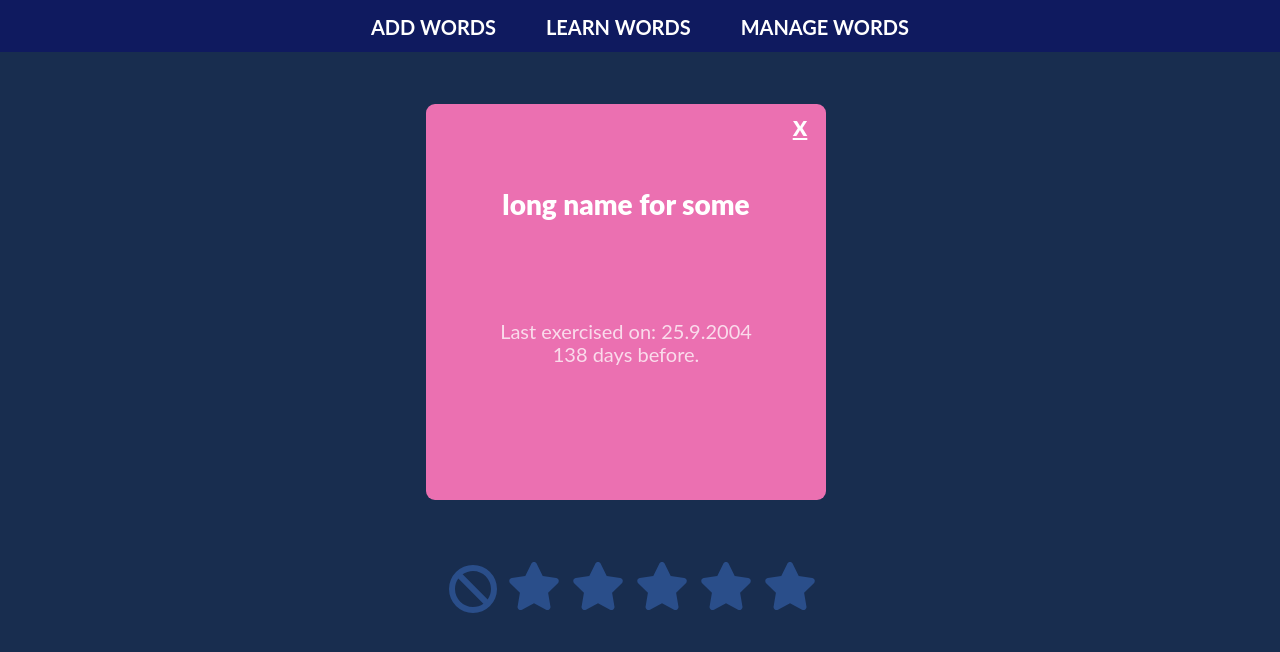
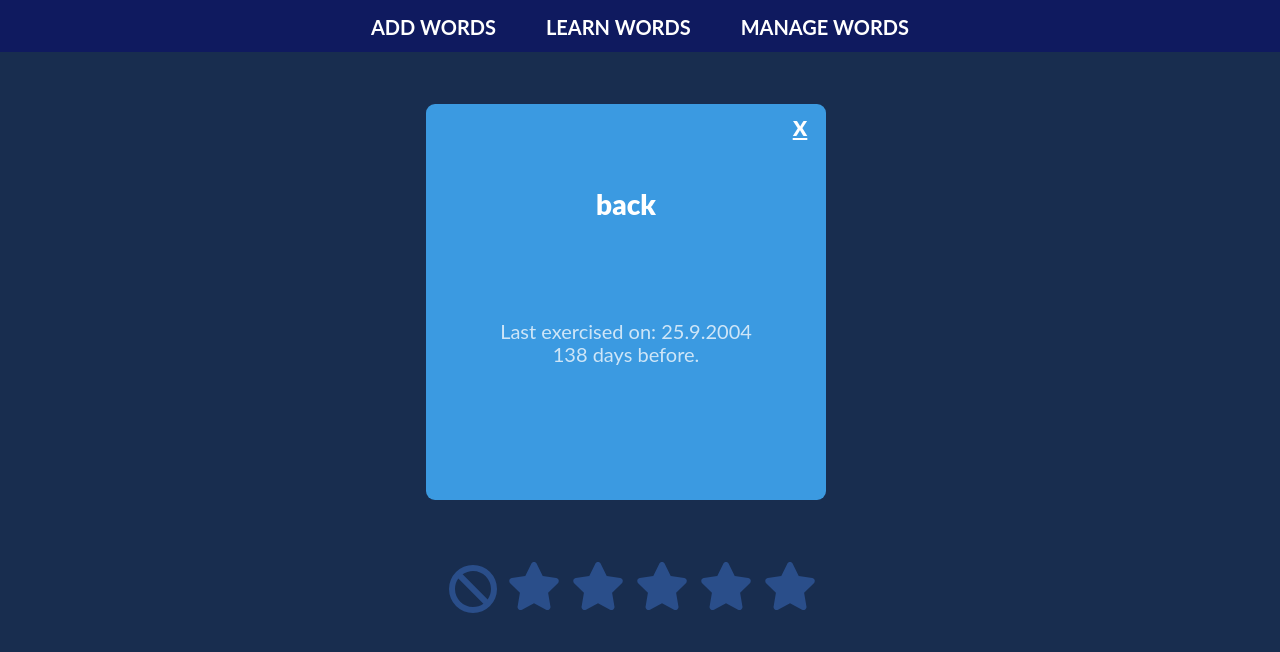
Before and after one commit to iprefermen2/languages-app, a Vue app: page / in a window 1280 px wide. Shown: the top 652 px of the page. Built offline with nearby package versions, Linux system fonts and the light colour scheme.

Commit message:
you can now flip the card and other shenanigans

```diff
--- a/src/App.vue
+++ b/src/App.vue
@@ -1,6 +1,6 @@
 <template>
     <NavigationMenu></NavigationMenu>
-    <WordCard name="long name for some"></WordCard>
+    <WordCard></WordCard>
     <RatingMenu></RatingMenu>
 </template>
 
--- a/src/assets/main.css
+++ b/src/assets/main.css
@@ -86,11 +86,7 @@ ul {
   top: 12px;
 }
 
-.dude:nth-child(5n+1) article { background: #3b9ae1; }
-.dude:nth-child(5n+4) article { background: #f6be00; }
-.dude:nth-child(5n+3) article { background: #e64134; }
-.dude:nth-child(5n+2) article { background: #eb70b1; }
-.dude:nth-child(5n+5) article { background: #0f1a5f; }
+.dude article { background: #3b9ae1; }
 
 .main-nav {
     background-color: #0f1a5f; /* Slightly darker than body's background for distinction */
--- /dev/null
+++ b/src/components/CardBack.vue
@@ -0,0 +1,21 @@
+<template>
+    <div class="dude">
+      <article class="">
+       <strong>back</strong>
+       <span>Last exercised on: 25.9.2004<br>
+              138 days before.</span>
+      </article>
+      <a href="#" class="ctrl">x</a>
+    </div>
+</template>
+
+<script lang="ts">
+export default{
+    name: 'CardBack',
+
+}
+</script>
+
+<style scoped lang="ts">
+
+</style>
--- /dev/null
+++ b/src/components/CardFront.vue
@@ -0,0 +1,21 @@
+<template>
+    <div class="dude">
+      <article>
+       <strong>front</strong>
+       <span>Last exercised on: 25.9.2004<br>
+              138 days before.</span>
+      </article>
+      <a href="#" class="ctrl">x</a>
+    </div>
+</template>
+
+<script lang="ts">
+export default{
+    name: 'CardFront',
+
+}
+</script>
+
+<style scoped lang="ts">
+
+</style>
--- a/src/components/WordCard.vue
+++ b/src/components/WordCard.vue
@@ -1,30 +1,37 @@
-
-
 <template>
-    <div class="dude">
-      <article class="">
-       <strong>{{displayword}}</strong>
-       <span>Last exercised on: 25.9.2004<br>
-              138 days before.</span>
-      </article>
-      <a href="#" class="ctrl">x</a>
-    </div>
+    <div @click="toggleCard">
+    <transition name="flip">
+        <component  :is="cardSide" />
+    </transition>
+  </div>
 </template>
 
 <script lang="ts">
+import CardFront from './CardFront.vue';
+import CardBack from "./CardBack.vue";
+
 export default{
     name: "WordCard",
-    props: {
-      name: String,
-    },
     data(){
       return{
-        displayword: this.name,
+        flipped: false,
       }
     },
+    computed: {
+      cardSide(){
+        if(this.flipped) return CardFront;
+        else return CardBack;
+      }
+    },
+    methods: {
+      toggleCard(){
+        this.flipped = !this.flipped;
+      }
+    },
+
 };
 </script>
 
-<style>
+<style scoped lang="scss">
 
 </style>
```
